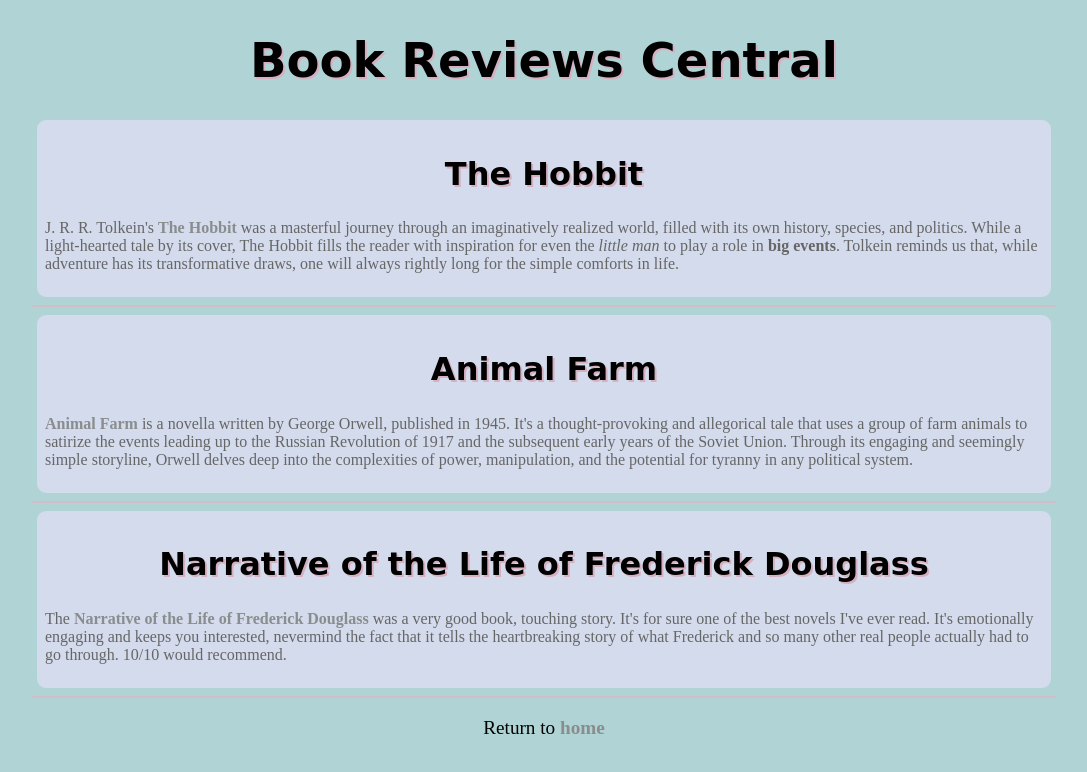
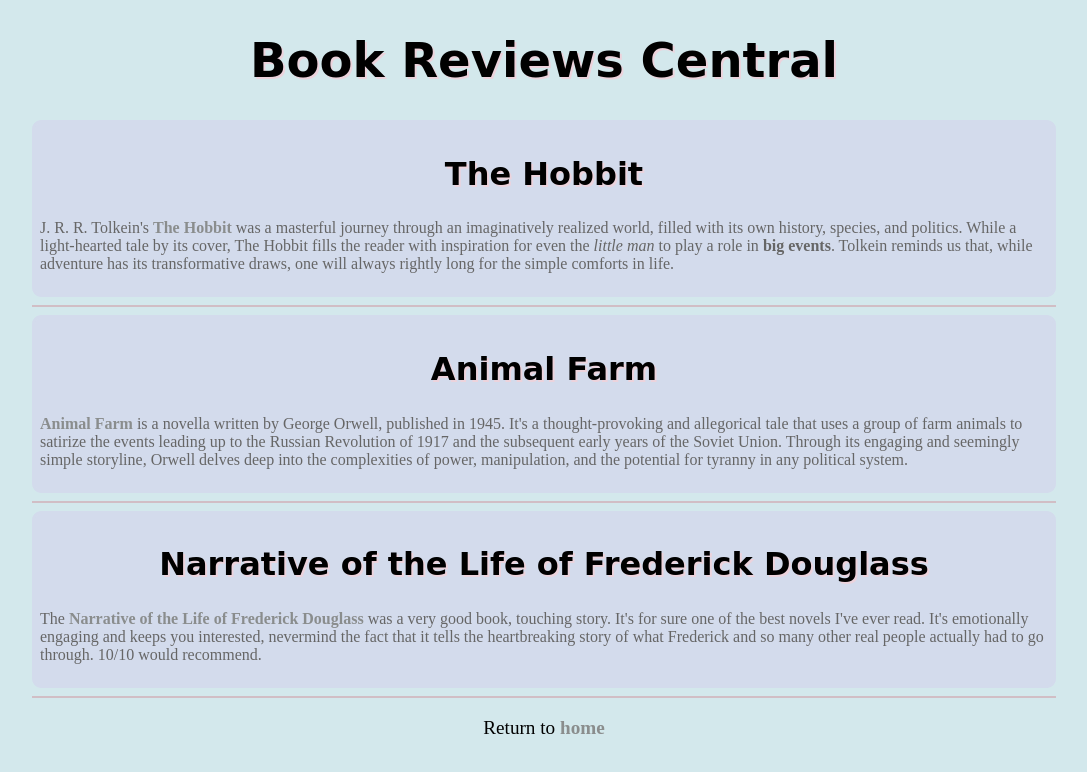
Before and after one commit to mr-stamp/demo-site-1, a plain HTML site: page wdsub/reviews.html in a window 1280 px wide. Shown: the whole page, without its empty margins (96-1183 px from the left). Drawn offline with Linux system fonts and the light colour scheme; a web font is replaced by a local one.

Commit message:
Update styles.css

```diff
--- a/styles.css
+++ b/styles.css
@@ -1,5 +1,5 @@
 body {
-  background-color: #b0d4d5;
+  background-color: #d3e8ec;
   color: black;
   text-align: left;
   font-family: Afacad;
@@ -12,7 +12,7 @@ body {
   text-align: center;
   font-size: 300%;
   color: black;
-  text-shadow: #d5b0c1 2px 2px;
+  text-shadow: #ecd3dc 2px 2px;
 }
 
 h2.heading {
@@ -26,7 +26,6 @@ h2.heading {
   border-width: 3px;
   padding: 5px;
   border-radius: 9px;
-  margin: 5px;
   background-color: #d3dbec;
   color: #666666;
 }
@@ -45,6 +44,7 @@ hr {
   height: 2px;
   border: 0px;
   background-color: #d1bec5;
+  color: #d1bec5;
 }
 
 #footer {
```
